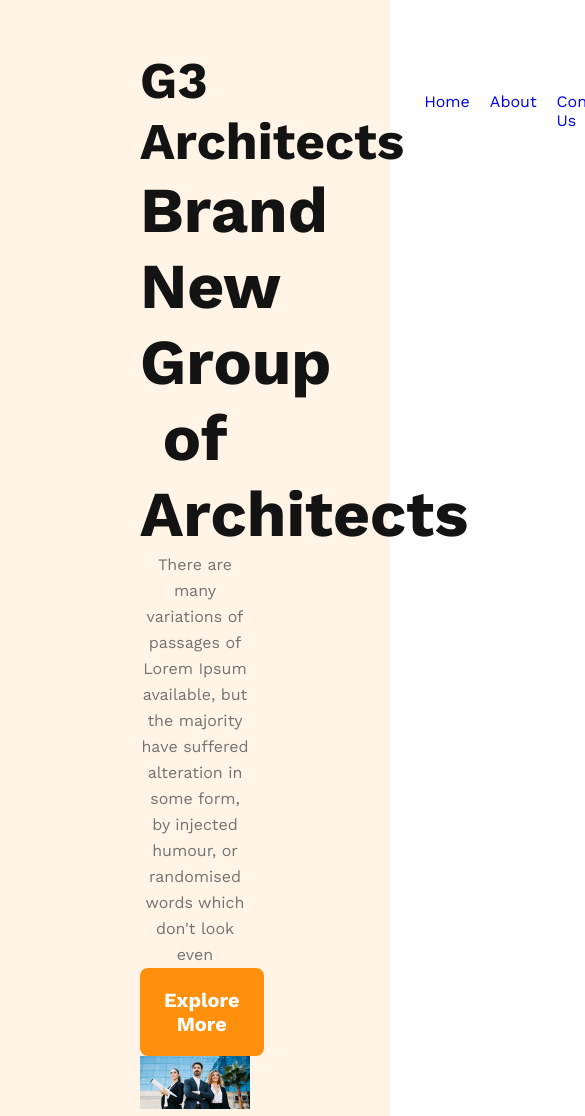
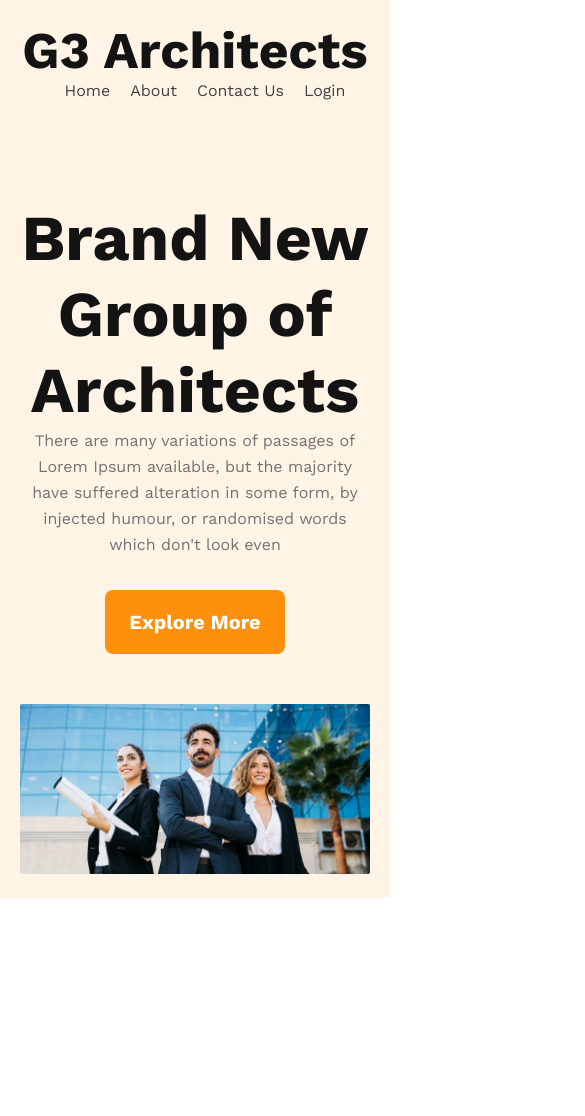
Before and after one commit to mkiuzzl01/simple-responsive-website, a plain HTML site: page index.html in a window 390 px wide. Shown: the top 1116 px of the page, 585 px wide, since content can reach past the window. After the commit the page ends 898 px from the top, so only its background shows below. Drawn offline with nearby package versions, Linux system fonts and the light colour scheme.

Commit message:
header part is compelet with responsive

```diff
--- a/index.html
+++ b/index.html
@@ -8,6 +8,7 @@
 </head>
 <body>
     <header>
+        <!-- This is Nav Section Here -->
         <nav>
             <div class="section-title"><h3>G3 Architects</h3></div>
             <div class="nav-link">
@@ -19,10 +20,11 @@
                 </ul>
             </div>
         </nav>
+        <!-- This is Banner Section Here -->
     <div class="banner">
         <div class="banner-content">
             <h1 class="banner-title">Brand New Group of Architects</h1>
-            <p class="text-light-gray">There are many variations of passages of Lorem Ipsum available, but the majority have suffered alteration in some form, by injected humour, or randomised words which don't look even</p>
+            <p class="banner-description text-light-gray">There are many variations of passages of Lorem Ipsum available, but the majority have suffered alteration in some form, by injected humour, or randomised words which don't look even</p>
             <button class="btn-primary">Explore More</button>
         </div>
         <div class="banner-image">
--- a/style/style.css
+++ b/style/style.css
@@ -35,6 +35,7 @@ header{
     background-color:#FF900E1A;
     padding:50px 140px;
 }
+/* This is Nav Related Style Here */
 nav{
     display: flex;
     justify-content:space-between;
@@ -46,19 +47,50 @@ nav{
 .nav-link li{
     list-style:none;
     margin-left:20px;
-    color: #424242;
     font-size:1rem;
 }
-.banner-title{
-    color: #131313;
-    font-size:4rem;
-    font-weight: 700;
+.nav-link a{
+    color: #424242;
 }
+/* this is banner-style */
 .banner-content{
     text-align: center;
     max-width:850px;
     margin:0 auto;
 }
+.banner-title{
+    color: #131313;
+    font-size:4rem;
+    font-weight:700;
+    margin-top:100px;
+}
+.banner-description{
+    margin-bottom:32px;
+}
+
 .banner-img{
     width:100%;
+    margin-top:50px;
 }
+
+/*This is responsive Media Queries Here */
+/* Mobile device */
+@media screen and (max-width:576px){
+    header{
+        padding:20px;
+    }
+    nav{
+        flex-direction: column;
+    }
+}
+
+/* Tablet or Medium device */
+@media screen and (min-width:576px) and (Max-width:960px){
+    header{
+        padding:50px;
+    }
+    nav{
+        flex-direction: column;
+    }
+
+}
```
